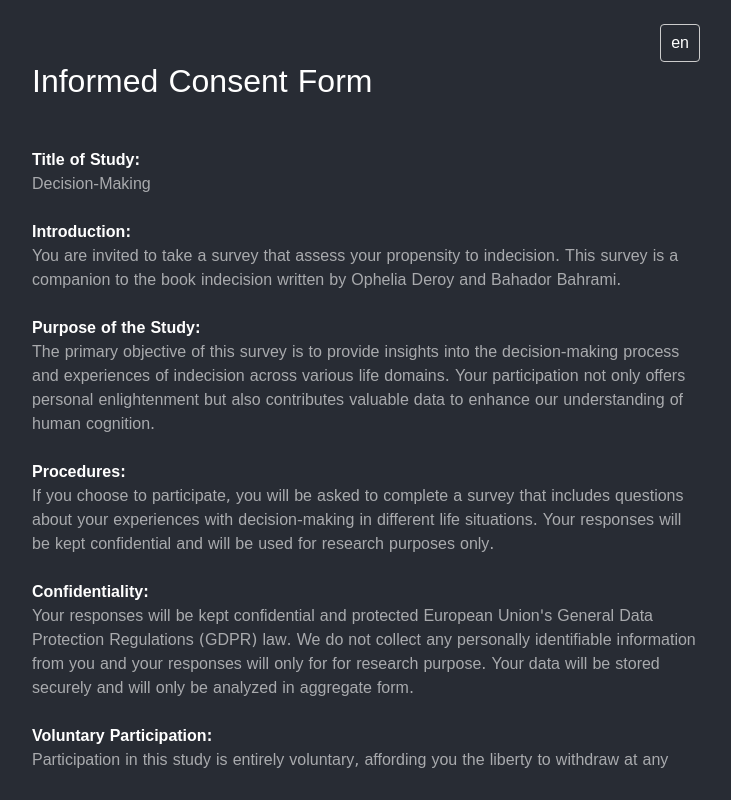
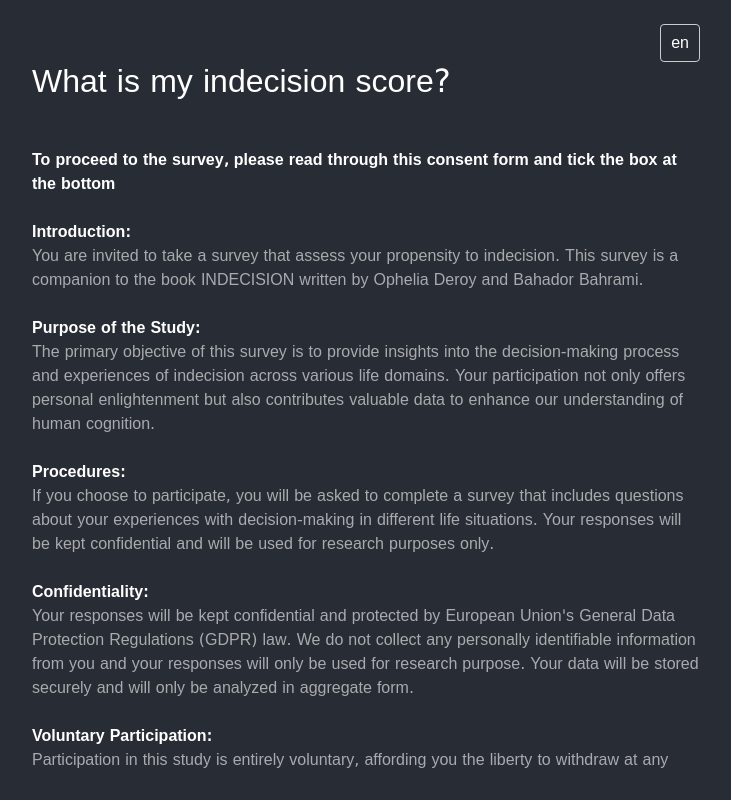
Before and after one commit to shayan1999/survey, a React (Create React App) app: page /survey in a window 1280 px wide. Shown: the whole page, without its empty margins (274-1005 px from the left). Built offline with nearby package versions, Linux system fonts and the light colour scheme.

Commit message:
content fix

```diff
--- a/src/components/GaussianPlot.tsx
+++ b/src/components/GaussianPlot.tsx
@@ -75,6 +75,8 @@ const GaussianPlot: React.FC<GaussianPlotProps> = ({
         borderColor: "rgb(255, 99, 132)",
         backgroundColor: "rgba(255, 99, 132, 0.1)",
         fill: true,
+        pointRadius: 0,
+        pointHoverRadius: 0,
       },
       {
         label: t("result:above"),
@@ -84,6 +86,8 @@ const GaussianPlot: React.FC<GaussianPlotProps> = ({
         borderColor: "rgb(75, 192, 192)",
         backgroundColor: "rgba(75, 192, 192, 0.1)",
         fill: true,
+        pointRadius: 0,
+        pointHoverRadius: 0,
       },
     ];
 
@@ -97,6 +101,19 @@ const GaussianPlot: React.FC<GaussianPlotProps> = ({
 
   const options = {
     responsive: true,
+    plugins: {
+      legend: {
+        position: "bottom",
+      },
+      tooltip: {
+        enabled: true,
+        position: "nearest",
+      },
+    },
+    interaction: {
+      intersect: false,
+      mode: "index",
+    },
     scales: {
       y: {
         beginAtZero: true,
@@ -112,14 +129,14 @@ const GaussianPlot: React.FC<GaussianPlotProps> = ({
 
   return (
     <div
-      className={`w-100 mb-5 max-phone animation ${
+      className={`w-100 mb-5 mt-5 max-phone animation ${
         show ? "opacity-100" : "opacity-0"
       }`}
     >
-      <Line data={data} options={options as any} />
-      <div className={`d-flex flex-row justify-content-center mt-3 `}>
+      <div className={`d-flex flex-row justify-content-center mt-3 mb-3`}>
         <span className="question-text">{t(`result:${plotName}`)}</span>
       </div>
+      <Line data={data} options={options as any} />
     </div>
   );
 };
--- a/src/translation/english/consent.json
+++ b/src/translation/english/consent.json
@@ -1,13 +1,13 @@
 {
-  "title": "Informed Consent Form",
+  "title": "What is my indecision score?",
   "data": [
     {
-      "title": "Title of Study",
-      "description": "Decision-Making"
+      "title": "To proceed to the survey, please read through this consent form and tick the box at the bottom",
+      "description": ""
     },
     {
       "title": "Introduction",
-      "description": "You are invited to take a survey that assess your propensity to indecision. This survey is a companion to the book  indecision written by Ophelia Deroy and Bahador Bahrami."
+      "description": "You are invited to take a survey that assess your propensity to indecision. This survey is a companion to the book INDECISION written by Ophelia Deroy and Bahador Bahrami."
     },
     {
       "title": "Purpose of the Study",
@@ -19,7 +19,7 @@
     },
     {
       "title": "Confidentiality",
-      "description": "Your responses will be kept confidential and protected European Union's General Data Protection Regulations (GDPR) law. We do not collect any personally identifiable information from you and your responses will only for for research purpose. Your data will be stored securely and will only be analyzed in aggregate form."
+      "description": "Your responses will be kept confidential and protected by European Union's General Data Protection Regulations (GDPR) law. We do not collect any personally identifiable information from you and your responses will only be used for research purpose. Your data will be stored securely and will only be analyzed in aggregate form."
     },
     {
       "title": "Voluntary Participation",
--- a/src/translation/english/questions.json
+++ b/src/translation/english/questions.json
@@ -1,7 +1,7 @@
 {
-    "questions":[
+  "questions": [
     {
-            "description": "I try to put off makin decisions.",
+      "description": "I try to put off making decisions.",
       "reversed": false
     },
     {
@@ -45,7 +45,7 @@
       "reversed": false
     },
     {
-            "description": "After I have chosen or decided something, I often beleive I've made the wrong choice or decision.",
+      "description": "After I have chosen or decided something, I often believe I've made the wrong choice or decision.",
       "reversed": false
     },
     {
@@ -67,7 +67,7 @@
     "neutral": "Neutral",
     "agree": "Agree"
   },
-    "buttons":{
+  "buttons": {
     "result": "get result",
     "submit": "submit answer"
   }
--- a/src/translation/english/result.json
+++ b/src/translation/english/result.json
@@ -1,6 +1,6 @@
 {
   "yourScore": "Your score is:",
-  "yourPlots": "Plots of your results:",
+  "yourPlots": "You score",
   "descriptions": [
     {
       "title": "THE DECISIVE DYNAMO",
@@ -23,9 +23,9 @@
       "description": "You reign supreme in the realm of avoiding or postponing decisions! Your indecision knows no bounds, as each choice appears as a labyrinth of endless possibilities. Sensitivity to uncertainty may be your forte. However, take heed that the torment of choice doesn't overwhelm you entirely! Amidst the haze of hesitation, clarity may occasionally find its way to you... in due time"
     }
   ],
-  "plotAll": "your indecisiveness / all people",
-  "plotAge": "your indecisiveness / your age groups",
-  "plotGender": "your indecisiveness / your gender",
-  "above": "Above Your Score",
-  "below": "Below Your Score"
+  "plotAll": "you compared to everyone",
+  "plotAge": "you compared to your age group",
+  "plotGender": "you compared to your gender group",
+  "above": "more indecisive than you",
+  "below": "less indecisive than you"
 }
--- a/src/views/Survey/Agreement.tsx
+++ b/src/views/Survey/Agreement.tsx
@@ -54,7 +54,11 @@ export default Agreement;
 const detailsComponent = (title: string, description: string, idx: number) => {
   return (
     <span className="consents-decription mb-4" key={idx}>
-      <b className="text-white">{title}:</b> <br />
+      <b className="text-white">
+        {title}
+        {description ? ":" : ""}
+      </b>{" "}
+      <br />
       {description}
     </span>
   );
```
Lines whose indentation alone changed are shown as unchanged.
